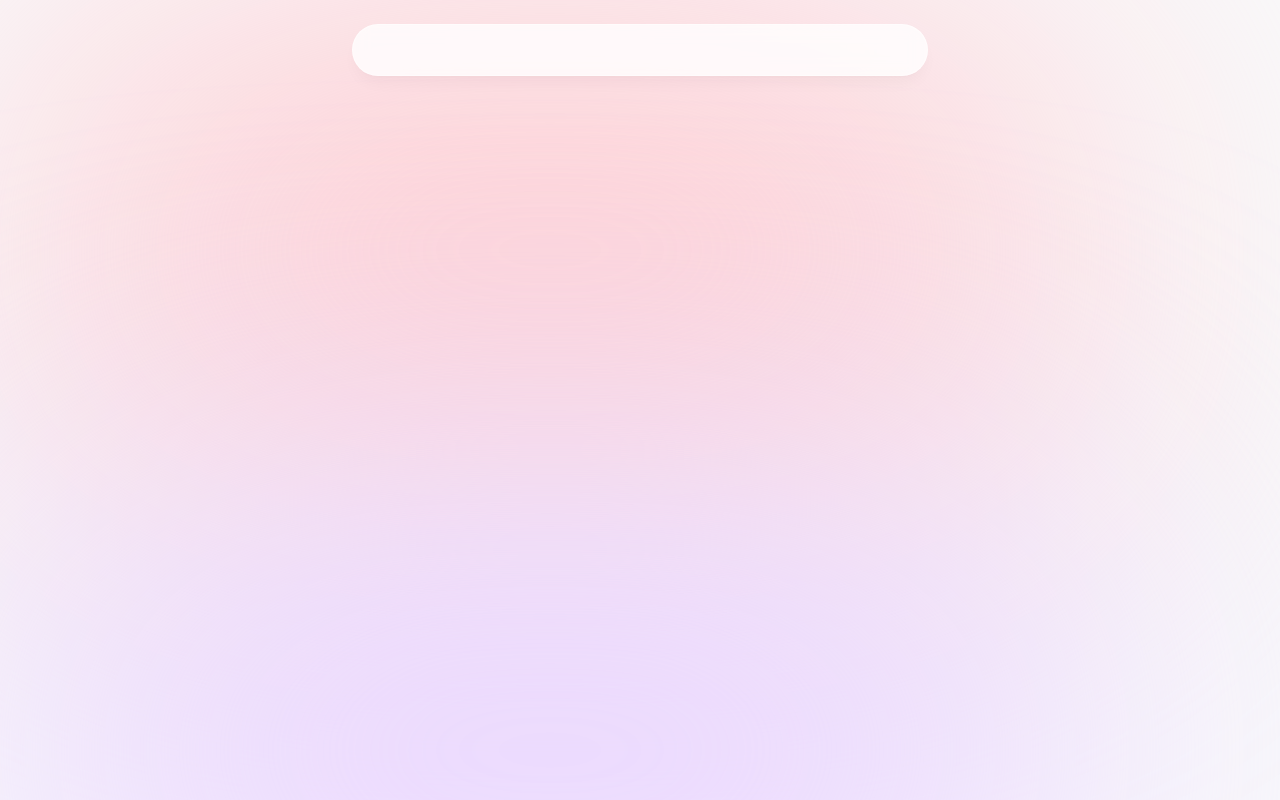
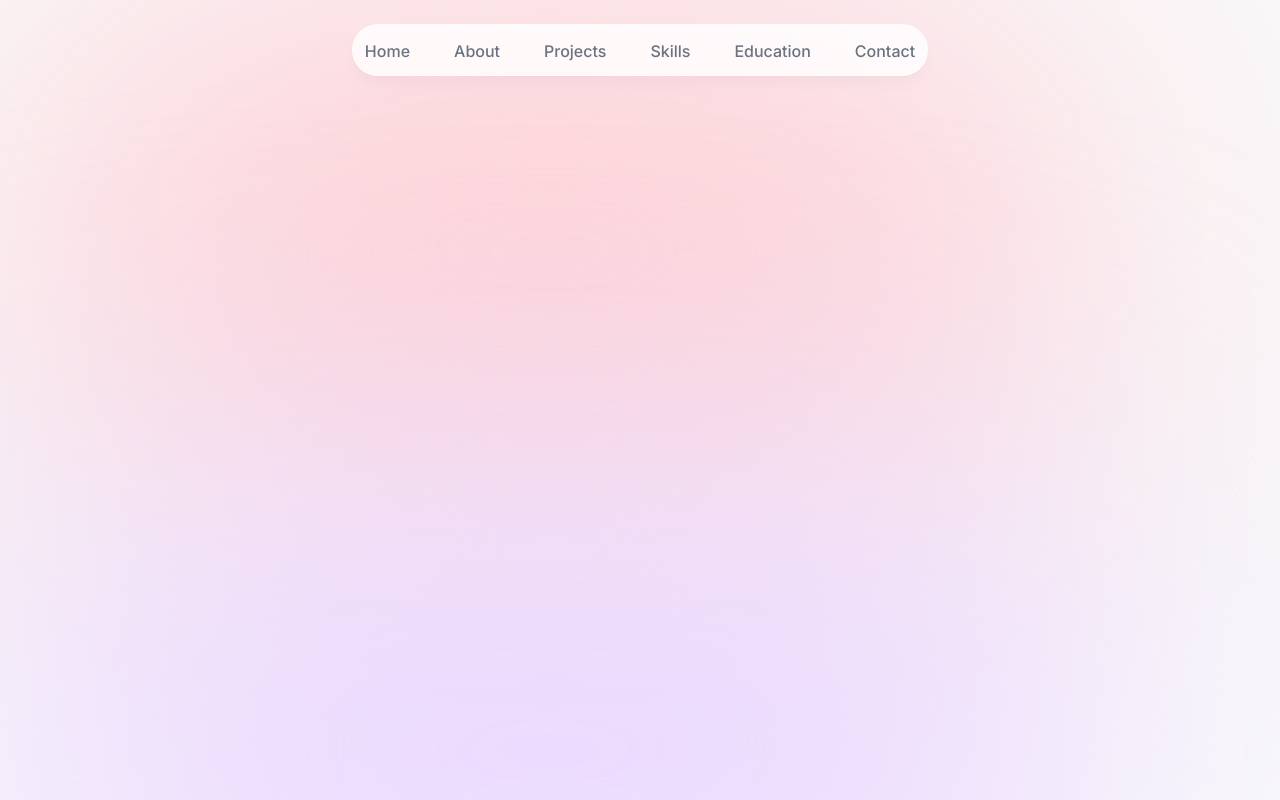
Before and after one commit to ulrikaha/Next-Portfolio, a Next.js app: page / in a window 1280 px wide. Shown: the top 800 px of the page. Built offline with nearby package versions, Linux system fonts and the light colour scheme.

Commit message:
Added links and more styling  to header

```diff
--- a/components/header.tsx
+++ b/components/header.tsx
@@ -2,6 +2,9 @@
 
 import React from 'react';
 import { motion } from 'framer-motion';
+import { links } from "@/lib/data";
+import Link from "next/link";
+
 
 
 export default function Header() {
@@ -12,6 +15,23 @@
       animate={{ y: 0, x: "-50%", opacity: 1 }}
     ></motion.div>
 
+    <nav className="flex fixed top-[0.15rem] left-1/2 h-12 -translate-x-1/2 py-2 sm:top-[1.7rem] sm:h-[initial] sm:py-0">
+      <ul className="flex w-[22rem] flex-wrap items-center justify-center gap-y-1 text-[0.9] font-medium text-gray-500 sm:w[initial]
+      sm:flex-nowrap sm:gap-5">
+        {links.map(link => (
+            <motion.li
+            className="h-3/4 flex items-center justify-center px-3 py-3 hover:text-gray-950 transition"
+            key={link.hash}
+            initial={{ y: -100, opacity: 0 }}
+            animate={{ y: 0, opacity: 1 }}
+            whileHover={{ scale: 1.3 }}
+            >
+              <Link className="flex w-full"  href={link.hash}>
+                {link.name}</Link>
+            </motion.li>
+          ))}
+</ul>
+    </nav>
   </header>
 
 }
```
Also changed, not shown: lib/data.ts (renamed from app/lib/data.ts). Lines whose indentation alone changed are shown as unchanged.
